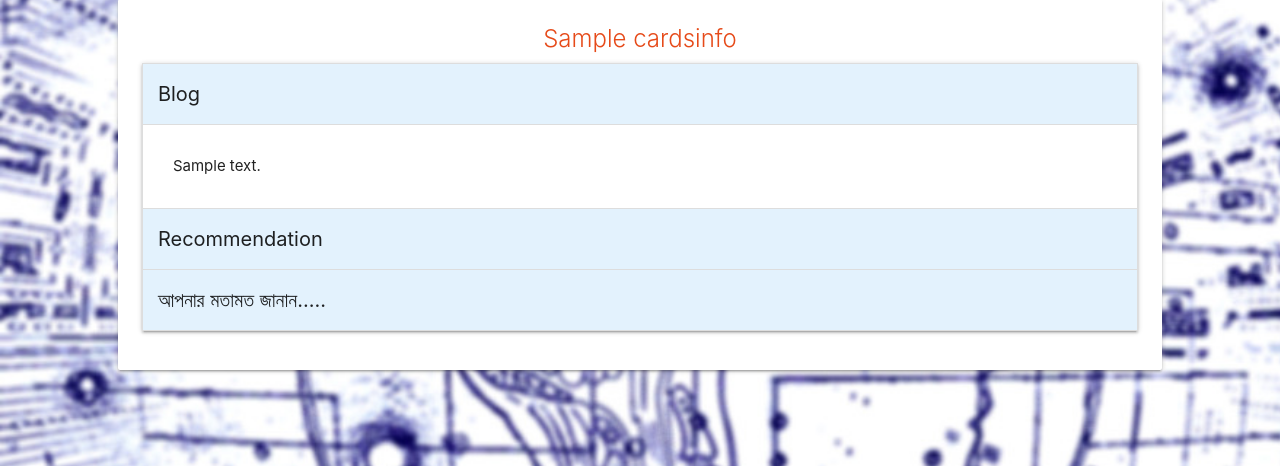
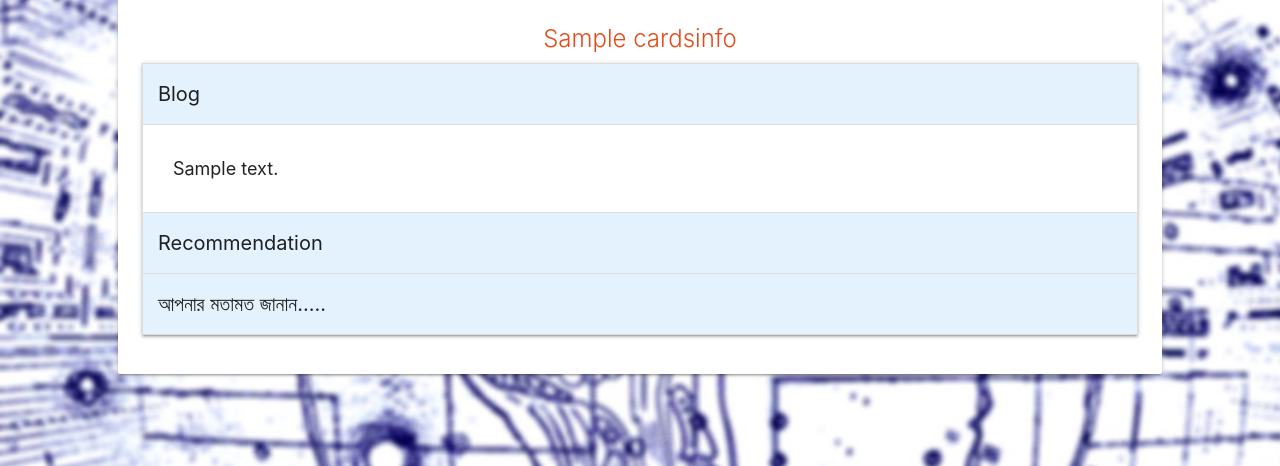
Before and after one commit to nahK994/BanglayML, a Django app: page /1/ in a window 1280 px wide. Shown: the part 73-539 px from the top of the page. Run offline with Django 3.2, Linux system fonts and the light colour scheme; tables that the repository leaves empty hold one stand-in row (values such as "Sample post"); some libraries are stand-ins or nearby versions.

Commit message:
some modifications

```diff
--- a/testApp/templates/Text.html
+++ b/testApp/templates/Text.html
@@ -1,5 +1,4 @@
 {% extends 'base.html' %}
-
 {% block body %}
 <title>{{title}} - BanglayML</title>
 <div class="row">
@@ -12,7 +11,6 @@
                     <li class="active">
                         <div class="collapsible-header blue lighten-5" style="font-size: 20px;">Blog</div>
                             <div class="collapsible-body">
-                                <p class="center-left">
                                     {%for i in list %}
                                         {% if i|length == 2 and i.0 == '<img>' %}
                                             <img class="materialboxed" width="{{i.1.image_width}}" height="{{i.1.image_height}}" style="margin-left: auto; margin-right: auto; display: block;" src="{{i.1.image_upload.url}}">
@@ -23,16 +21,15 @@
                                                 </code>
                                             </pre>
                                         {% elif i|length == 2 and i.0 == '<span>' %}
-                                            <span class="deep-orange-text text-darken-2">{{i.1}}</span>
+                                            <span class="deep-orange-text text-darken-2" style="font-size: 18px;">{{i.1}}</span>
                                         {% elif i|length == 2 and i.0 == '<blockquote>' %}
                                             <blockquote>{{i.1}}</blockquote>
                                         {% elif i == '<br>' %}
                                             <br>
                                         {% else %}
-                                            {{i}}
+                                            <p class="center-left" style="font-size: 18px;">{{i}}</p>
                                         {% endif %}
                                     {% endfor %}
-                                </p>
                         </div>
                     </li>
                     {% if recommendationList|length > 0 %}
--- a/testSite/settings.py
+++ b/testSite/settings.py
@@ -25,7 +25,7 @@ SECRET_KEY = 'h&o9^66dhx)xpg!0^t&lx-wsq8KUYF&$IYYYYYYY&*LI**(@#M^X&@#R&1w&7x4p2+
 # SECURITY WARNING: don't run with debug turned on in production!
 DEBUG = True
 
-ALLOWED_HOSTS = ['banglayml.herokuapp.com'] # banglayml.herokuapp.com
+ALLOWED_HOSTS = ['*'] # banglayml.herokuapp.com
 
 
 # Application definition
@@ -81,7 +81,6 @@ DATABASES = {
         'NAME': 'db2',
         'USER': 'db_user2',
         'PASSWORD': 'blablabla',
-        #'HOST': 'https://banglayml.herokuapp.com/',
         'HOST': 'localhost',
         'PORT': '',
     }
```
Also changed, not shown: media/city_fires_fog_night_mountains_relief_from_above_63343_1400x1050.jpg (added).
